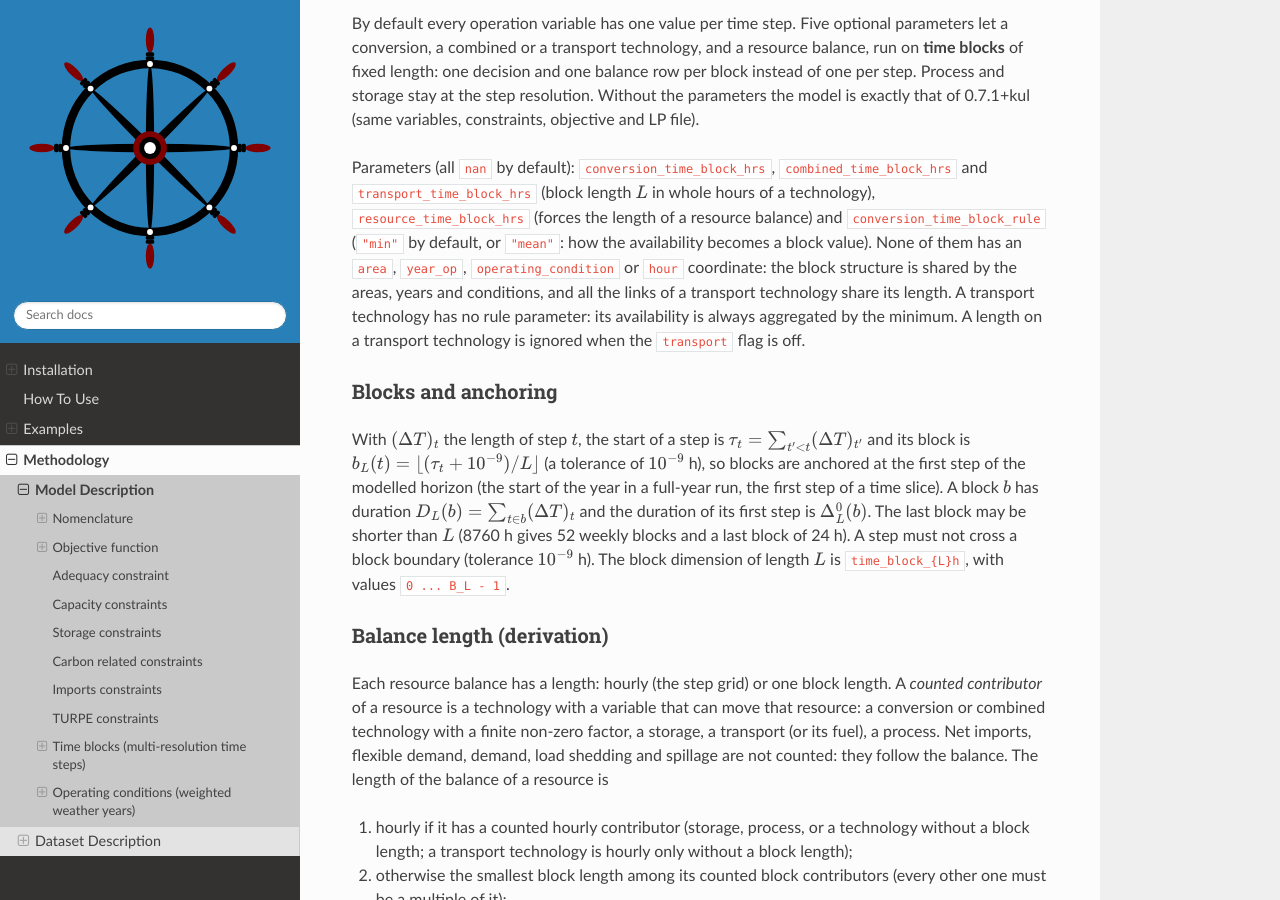
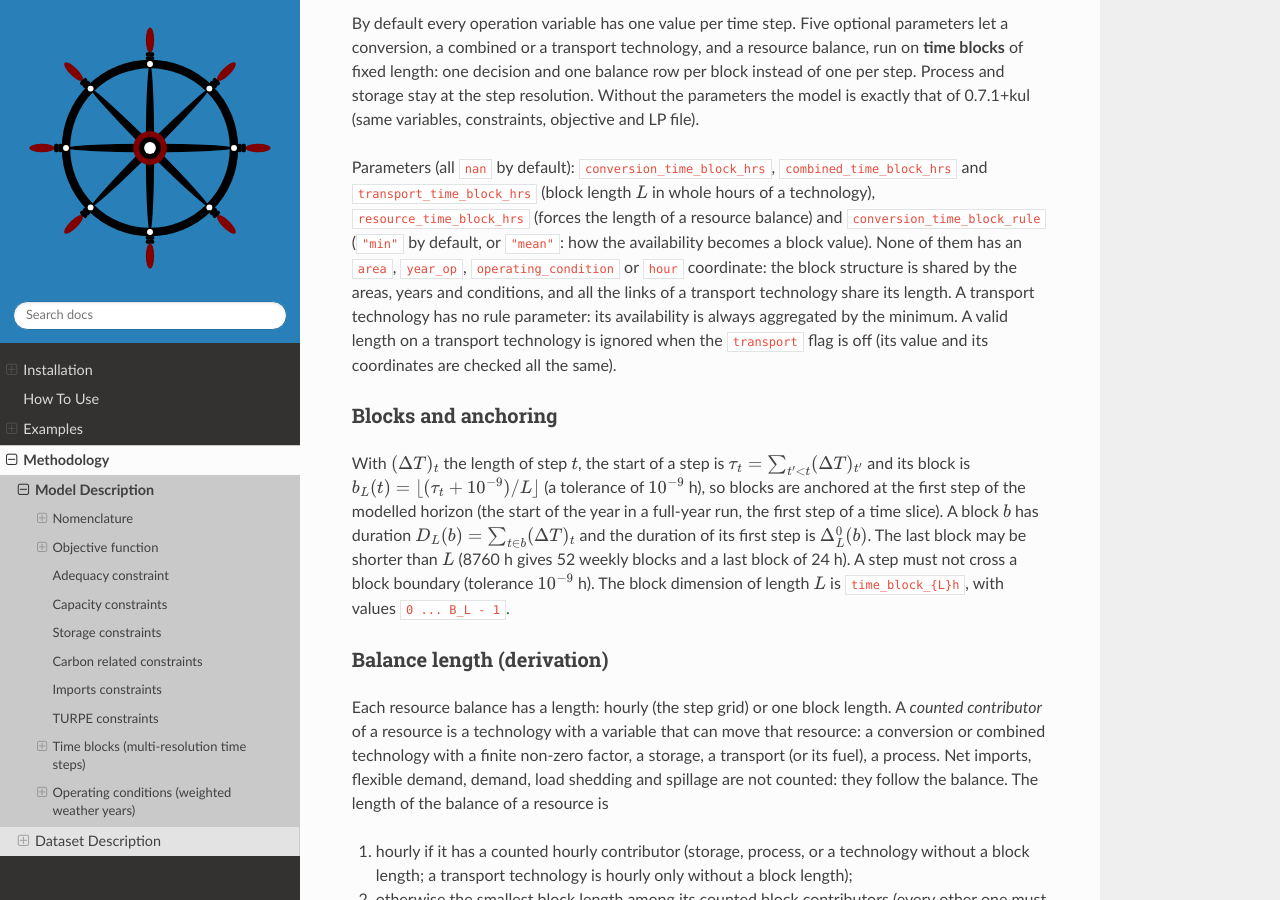
Before and after one commit to qraillard/pommes-kuleuven, a Sphinx documentation site: the page built from docs/source/methodology/model_description.rst, in a window 1280 px wide and 900 px high, scrolled down 8387 px. Built offline with Sphinx 7.4.7 and the Read the Docs theme 3.1.0, drawn with Linux system fonts in a browser that asks for light colours; pages that are not in the unit, such as notebooks, are missing from menus; some of the changed text lies outside the part shown.

Commit message:
Transport blocks: the docs say that a length is still checked when the module is off, and that the fuel emissions need an efficiency above 0
Assisted-by: Claude

```diff
--- a/docs/source/methodology/model_description.rst
+++ b/docs/source/methodology/model_description.rst
@@ -633,7 +633,8 @@ Parameters (all ``nan`` by default): ``conversion_time_block_hrs``, ``combined_t
 the availability becomes a block value). None of them has an ``area``, ``year_op``, ``operating_condition`` or ``hour``
 coordinate: the block structure is shared by the areas, years and conditions, and all the links of a transport
 technology share its length. A transport technology has no rule parameter: its availability is always aggregated by
-the minimum. A length on a transport technology is ignored when the ``transport`` flag is off.
+the minimum. A valid length on a transport technology is ignored when the ``transport`` flag is off (its value
+and its coordinates are checked all the same).
 
 Blocks and anchoring
 --------------------
@@ -820,7 +821,7 @@ equality forcing the power to be constant inside each block.
       - refused (R11, R12)
     * - Carbon of block technologies
       - exact against the flat twin, step by step (the fuel emissions of a block transport technology are spread over the
-        hours of each block, as its flow is)
+        hours of each block, as its flow is, under the same condition of an efficiency above 0)
 
 Outputs
 -------
```
